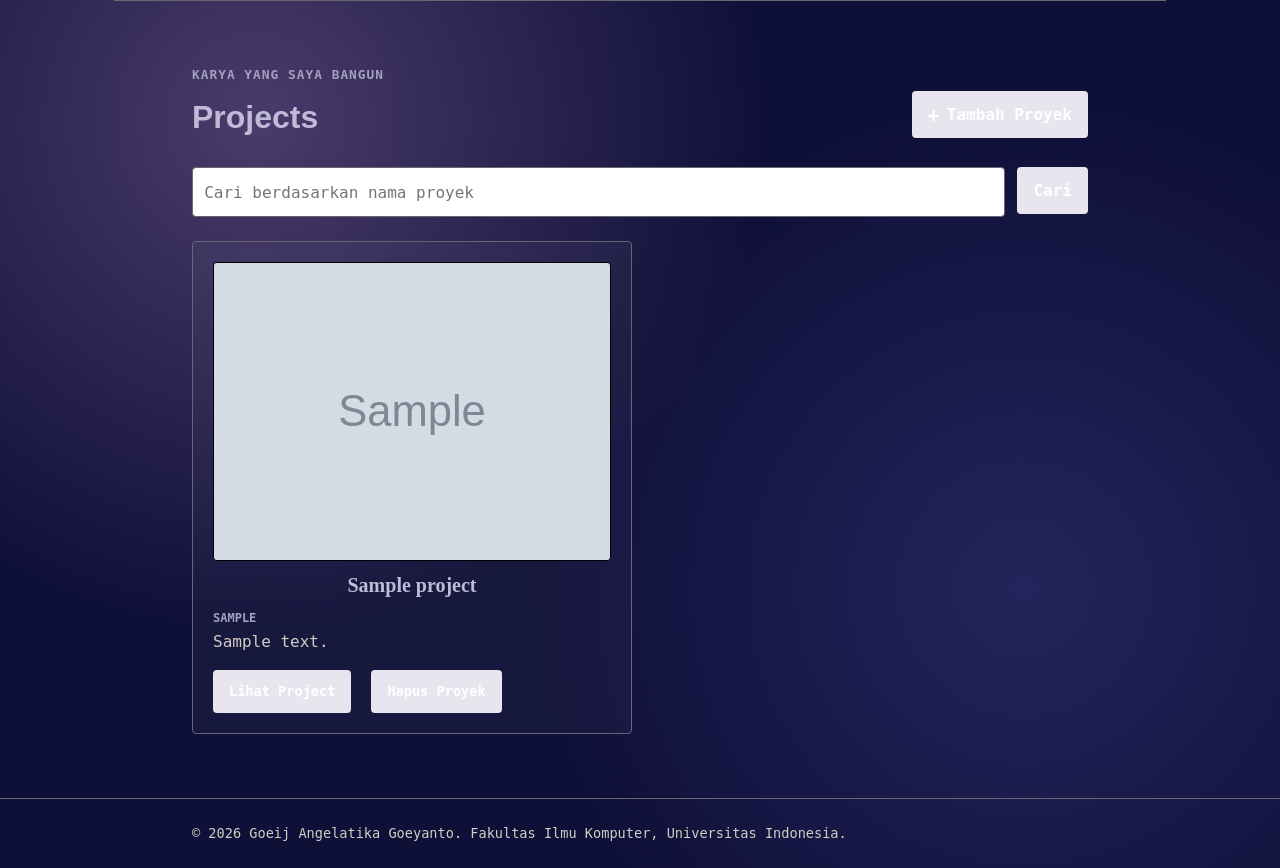
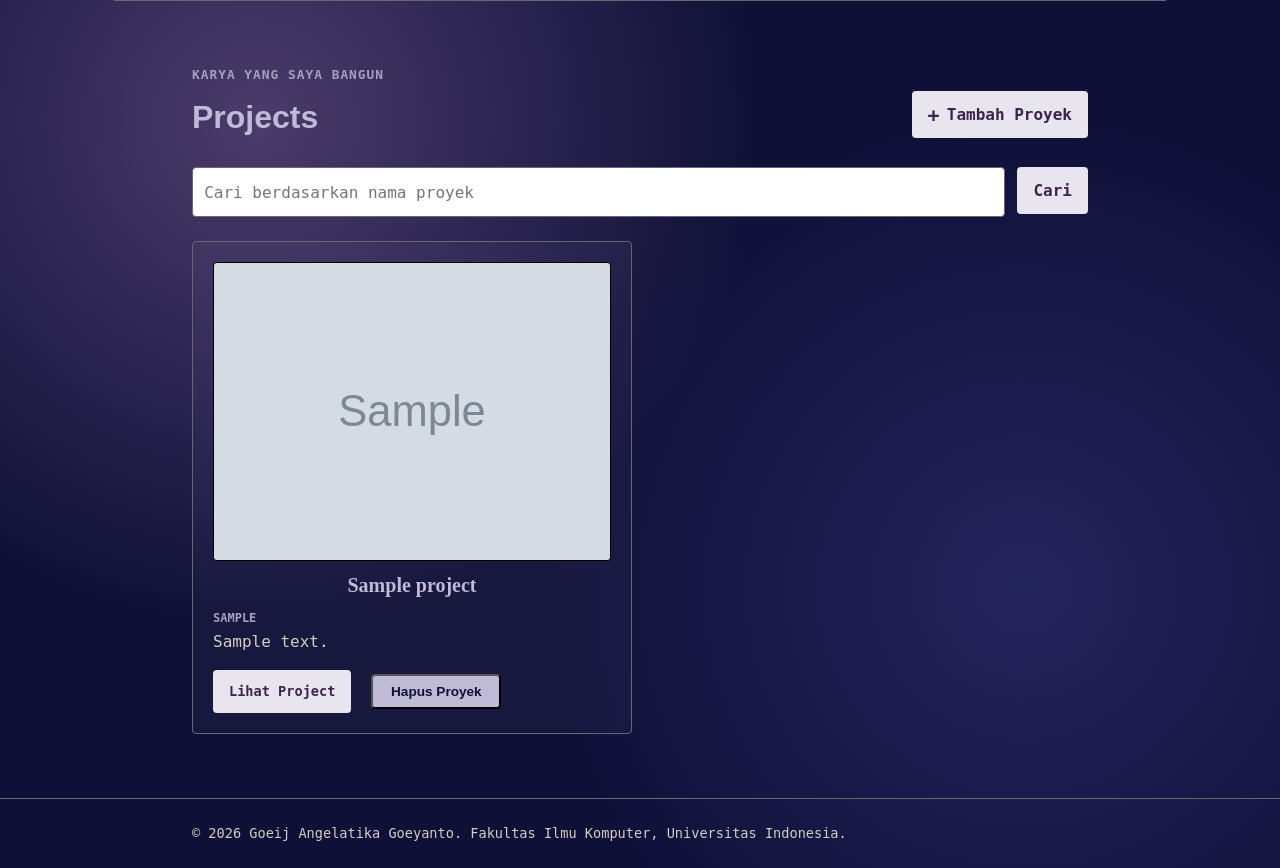
Before and after one commit to angelgoeij/myportofolio, a Django app: page /projects/ in a window 1280 px wide. Shown: the part 65-933 px from the top of the page. Run offline with Django 5.2, Linux system fonts and the light colour scheme; tables that the repository leaves empty hold one stand-in row (values such as "Sample post"); grey boxes marked "Sample" are stand-in pictures; some web fonts are replaced.

Commit message:
feat: style customization for buttons in Education

```diff
--- a/static/css/style.css
+++ b/static/css/style.css
@@ -535,7 +535,7 @@ nav a {
     border-radius: var(--radius);
     padding: 0.65rem 1rem;
     background: var(--accent);
-    color: white;
+    color: rgb(58, 37, 76);
     cursor: pointer;
     font: inherit;
     font-weight: 700;
@@ -588,23 +588,6 @@ nav a {
     margin-top: 0.35rem;
 }
 
-.button {
-    display: inline-block;
-    height: fit-content;
-    border: 0;
-    border-radius: var(--radius);
-    padding: 0.65rem 1rem;
-    background: var(--accent);
-    color: white;
-    cursor: pointer;
-    font: inherit;
-    font-weight: 700;
-    text-decoration: none;
-}
-
-.button-secondary {
-    background: var(--ink);
-}
 
 /** tutorial 3  **/
 .project-header {
@@ -641,6 +624,7 @@ nav a {
     display: inline-flex;
     align-items: center;
     gap: 0.45rem;
+
 }
 
 .project-add-button span {
--- a/templates/components/project_delete_modal.html
+++ b/templates/components/project_delete_modal.html
@@ -1,6 +1,6 @@
 <p class="experience-status">
     <button type="button"
-            class="button button-danger"
+            class="social-link"
             popovertarget="delete-project-{{ project.id }}"
             aria-label="Hapus {{ project.title }}"
             title="Hapus proyek">
@@ -31,12 +31,12 @@
         </p>
         <div class="project-delete-modal__actions">
             <button type="button"
-                    class="button button-secondary"
+                    class="social-link"
                     popovertarget="delete-project-{{ project.id }}"
                     popovertargetaction="hide">Batal</button>
             <form method="post" action="{% url 'main:delete_project' project.id %}">
                 {% csrf_token %}
-                <button type="submit" class="button button-danger">Ya, Hapus</button>
+                <button type="submit" class="social-link">Ya, Hapus</button>
             </form>
         </div>
     </div>
```
